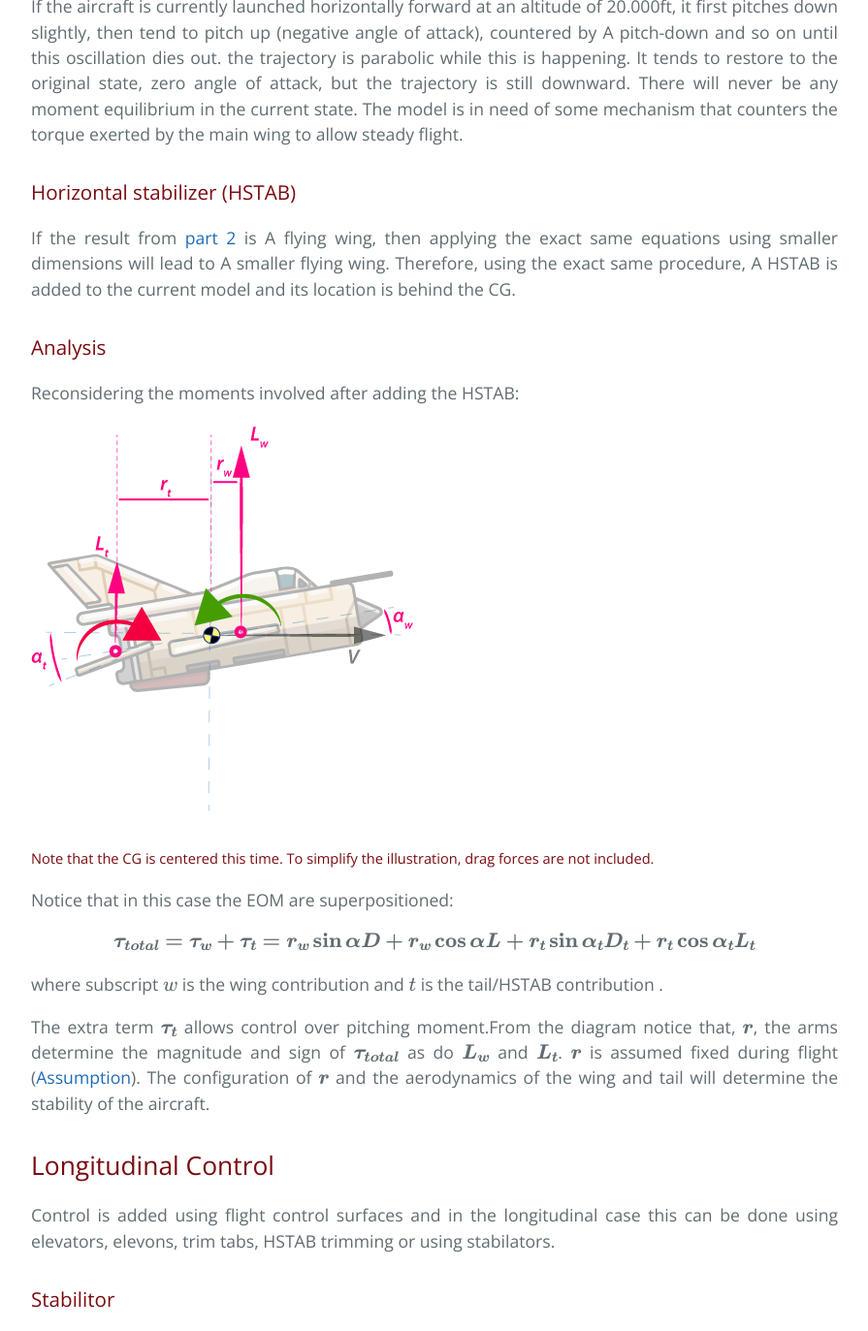
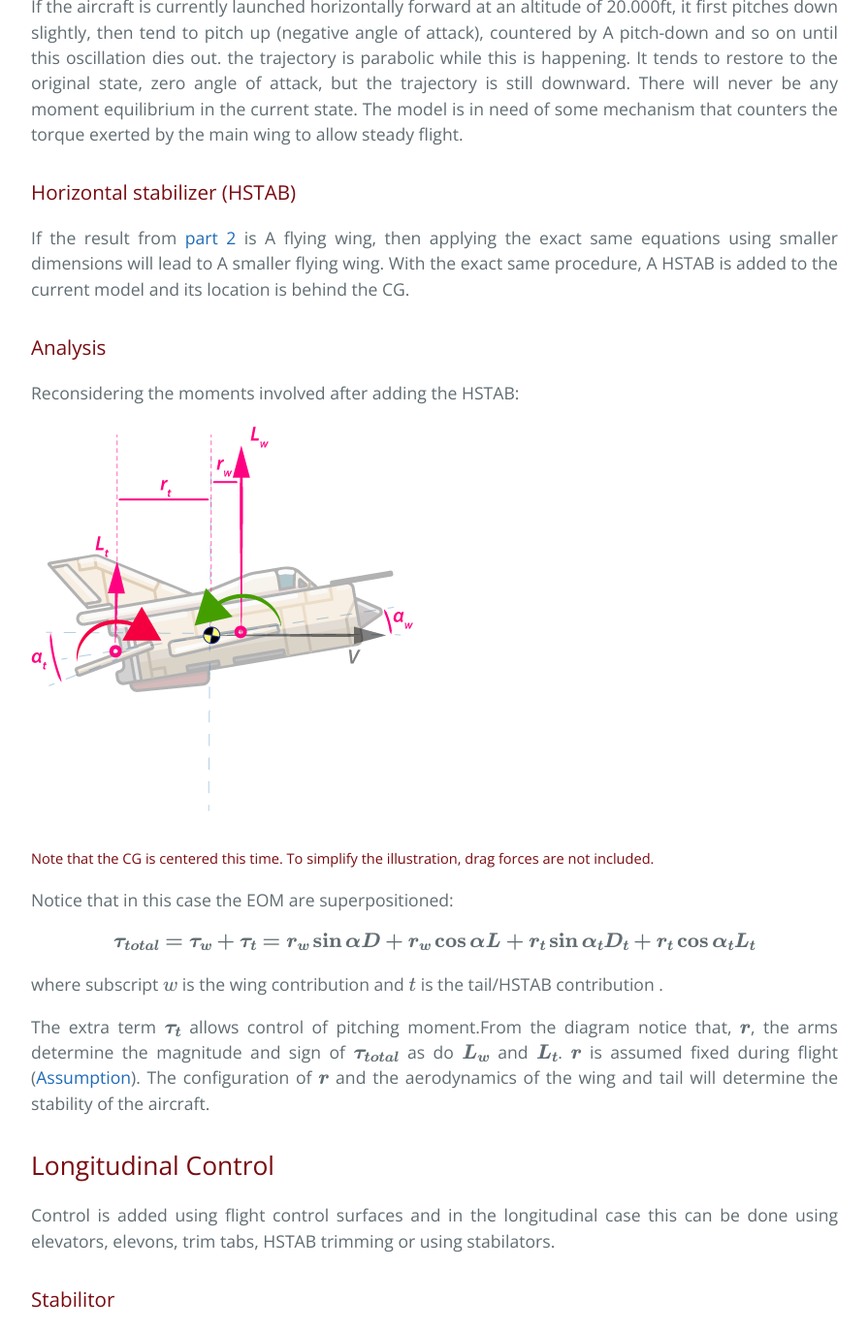
Before and after one commit to samid737/scrambledev, a Jekyll site: the page built from _posts/2017-05-01-development-part-4-modeling-thrust-basic-control.md, in a window 1280 px wide and 1400 px high, scrolled down 1380 px, cut to the strip 27-1400 px from the top of the window. Shown: the whole strip at 97% size, without its empty margins (192-1087 px from the left). Built offline with Jekyll 4.4.1, drawn with Linux system fonts in a browser that asks for light colours; formulas are drawn with MathJax 3.

Commit message:
minor updates

```diff
--- a/_posts/2017-05-01-development-part-4-modeling-thrust-basic-control.md
+++ b/_posts/2017-05-01-development-part-4-modeling-thrust-basic-control.md
@@ -21,7 +21,7 @@ If the aircraft is currently launched horizontally forward at an altitude of 20.
 
 ### Horizontal stabilizer (HSTAB)
 
-If the result from [part 2](/scrambledev/2017/04/01/development-part-xx-eom-basic-atmosphere.html) is A flying wing, then applying the exact same equations using smaller dimensions will lead to A smaller flying wing. Therefore, using the exact same procedure, A HSTAB is added to the current model and its location is behind the CG.
+If the result from [part 2](/scrambledev/2017/04/01/development-part-xx-eom-basic-atmosphere.html) is A flying wing, then applying the exact same equations using smaller dimensions will lead to A smaller flying wing. With the exact same procedure, A HSTAB is added to the current model and its location is behind the CG.
 
 ### Analysis
 
@@ -39,7 +39,7 @@ $$\boldsymbol{ \tau_{total} =  \tau_{w}+  \tau_{t} =r_w \sin{\alpha} D + r_w \co
 
 where subscript $$w$$ is the wing contribution and $$t$$ is the tail/HSTAB contribution .
 
-The extra term $$\boldsymbol{ \tau_t} $$ allows control over pitching moment.From the diagram notice that, $$\boldsymbol{r}$$, the arms determine the magnitude and sign of $$\boldsymbol{\tau_{total}}$$ as do  $$\boldsymbol{L_w}$$ and $$\boldsymbol{L_t}$$. $$\boldsymbol{r}$$ is assumed fixed during flight ([Assumption]()). The configuration of $$\boldsymbol{r}$$ and the aerodynamics of the wing and tail will determine the stability of the aircraft.
+The extra term $$\boldsymbol{ \tau_t} $$ allows control of pitching moment.From the diagram notice that, $$\boldsymbol{r}$$, the arms determine the magnitude and sign of $$\boldsymbol{\tau_{total}}$$ as do  $$\boldsymbol{L_w}$$ and $$\boldsymbol{L_t}$$. $$\boldsymbol{r}$$ is assumed fixed during flight ([Assumption]()). The configuration of $$\boldsymbol{r}$$ and the aerodynamics of the wing and tail will determine the stability of the aircraft.
 
 ## Longitudinal Control
 
```
Also changed, not shown: _posts/2017-11-06-autopilot-controller-pitch-limiter.md (+1 -1 lines).
